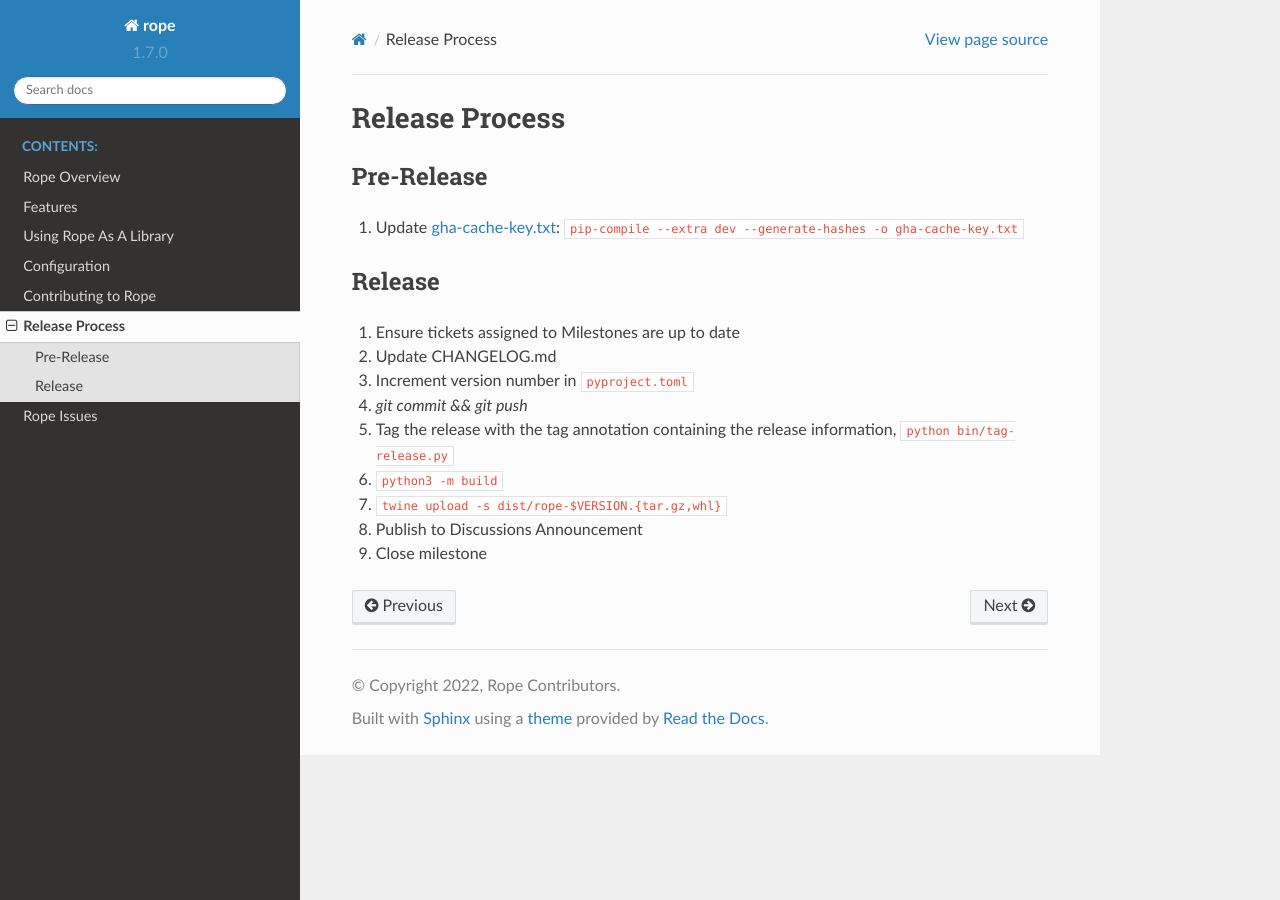
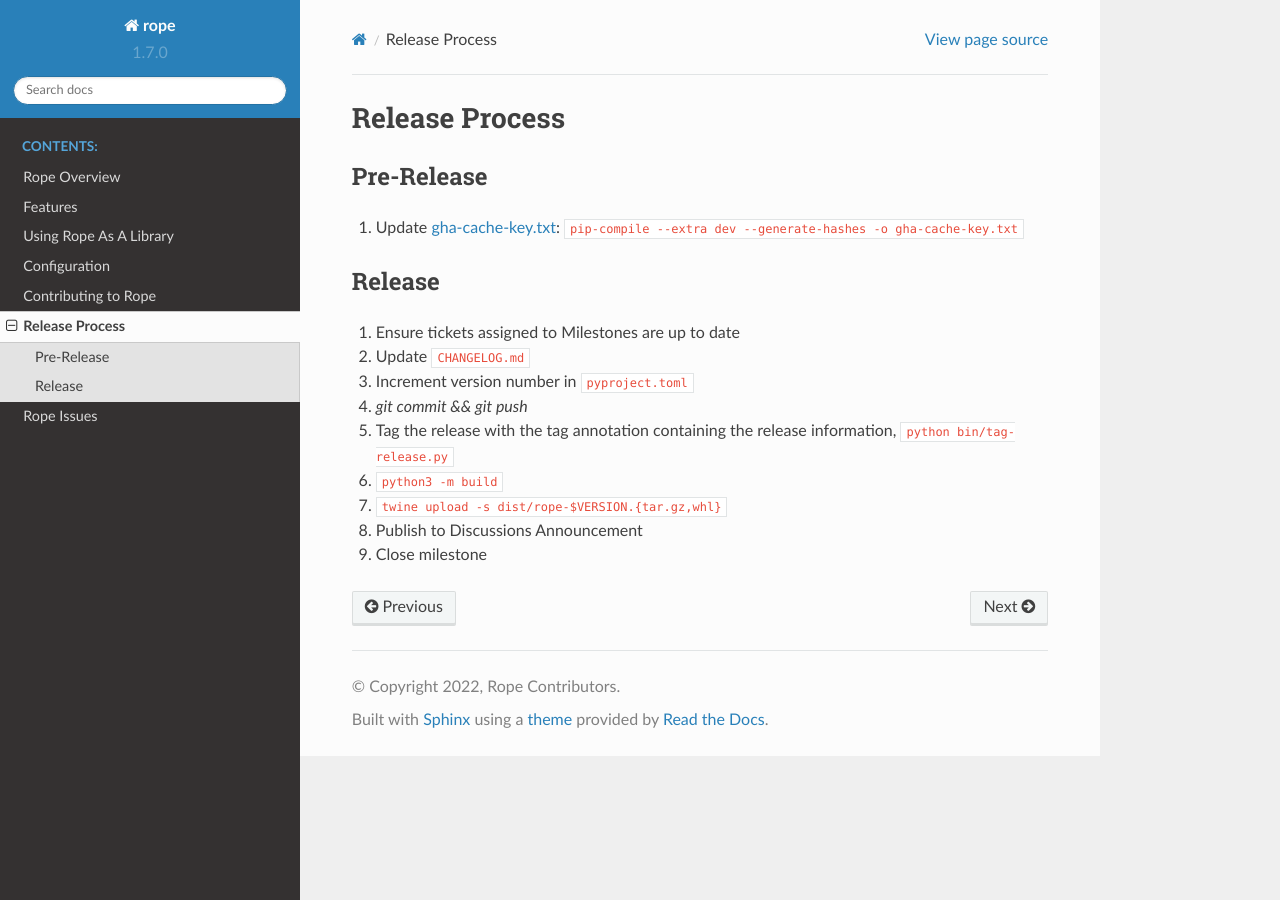
Before and after one commit to python-rope/rope, a Sphinx documentation site: the page built from docs/release-process.rst, in a window 1280 px wide. Built offline with Sphinx 7.4.7 and the Read the Docs theme 2.0.0, drawn with Linux system fonts in a browser that asks for light colours.

```diff
--- a/docs/release-process.rst
+++ b/docs/release-process.rst
@@ -11,7 +11,7 @@ Release
 -------
 
 1. Ensure tickets assigned to Milestones are up to date
-2. Update CHANGELOG.md
+2. Update ``CHANGELOG.md``
 3. Increment version number in ``pyproject.toml``
 4. `git commit && git push`
 5. Tag the release with the tag annotation containing the release information,
```
